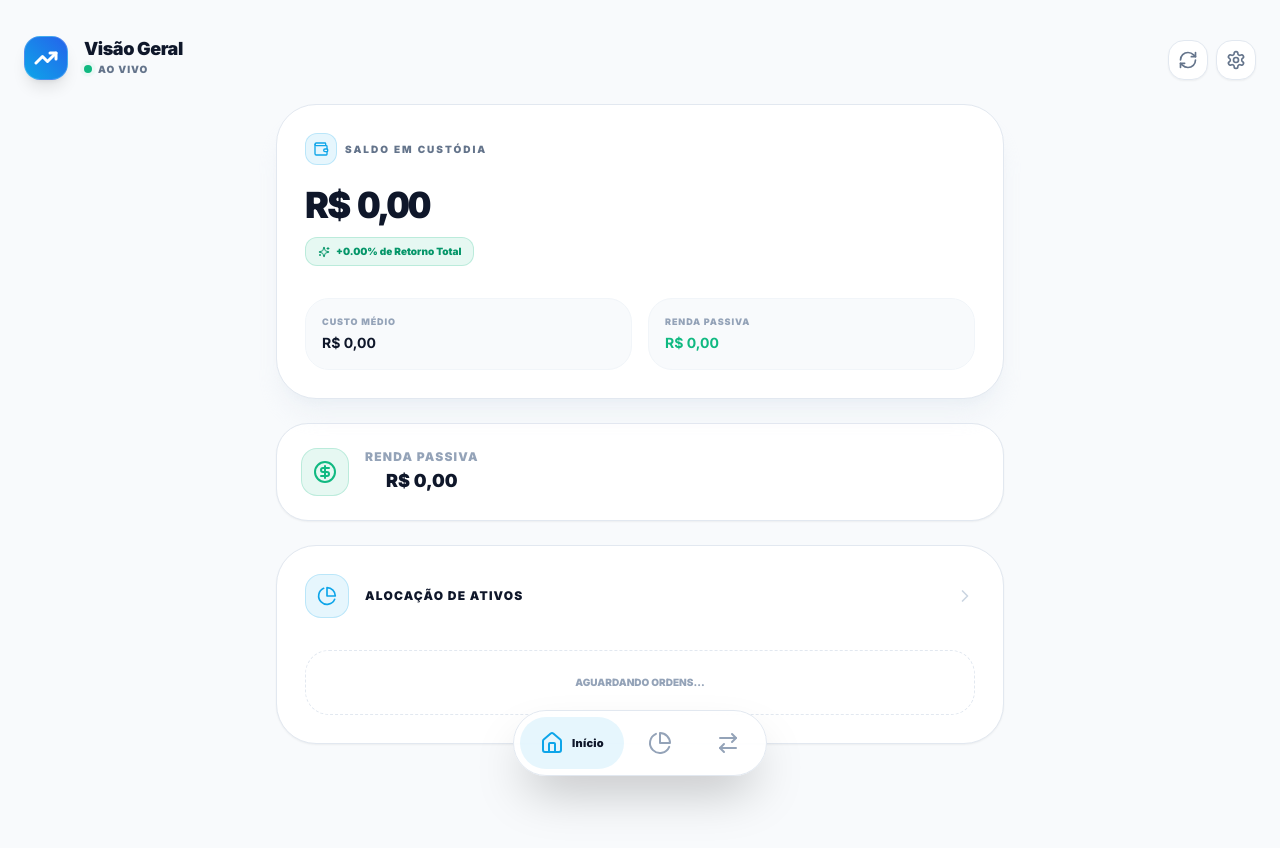
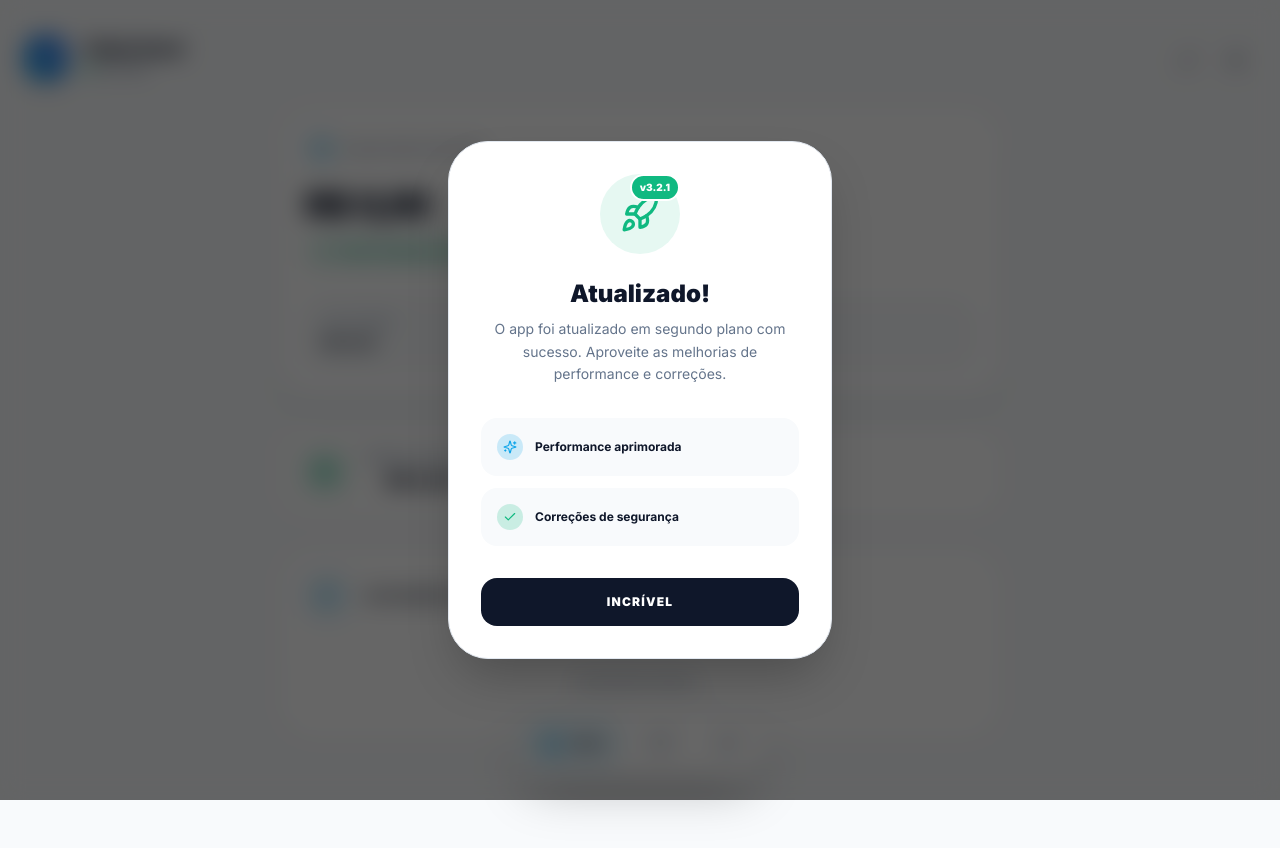
Before and after one commit to rafaelgabassi07-tech/CarteiraFIIs, a React (Vite) app: page / in a window 1280 px wide. Shown: the top 848 px of the page. Built offline with nearby package versions, Linux system fonts and the light colour scheme.

Commit message:
fix: Update app version and changelog
Updates the application version to 3.2.1. Includes a changelog entry detailing stability improvements and internal optimizations for the update process.

```diff
--- a/App.tsx
+++ b/App.tsx
@@ -1,6 +1,6 @@
 
 import React, { useState, useEffect, useMemo, useCallback, useRef } from 'react';
-import { Header, BottomNav, SwipeableModal } from './components/Layout';
+import { Header, BottomNav, SwipeableModal, ChangelogModal } from './components/Layout';
 import { Home } from './pages/Home';
 import { Portfolio } from './pages/Portfolio';
 import { Transactions } from './pages/Transactions';
@@ -8,14 +8,15 @@ import { Settings } from './pages/Settings';
 import { Transaction, AssetPosition, BrapiQuote, DividendReceipt, AssetType } from './types';
 import { getQuotes } from './services/brapiService';
 import { fetchUnifiedMarketData } from './services/geminiService';
-import { CheckCircle2 } from 'lucide-react';
+import { CheckCircle2, DownloadCloud } from 'lucide-react';
 
-const APP_VERSION = '3.2.0';
+const APP_VERSION = '3.2.1';
 const STORAGE_KEYS = {
   TXS: 'investfiis_v4_transactions',
   TOKEN: 'investfiis_v4_brapi_token',
   DIVS: 'investfiis_v4_div_cache',
   THEME: 'investfiis_theme',
+  LAST_VERSION: 'investfiis_last_version'
 };
 
 export type ThemeType = 'light' | 'dark' | 'system';
@@ -24,9 +25,11 @@ const App: React.FC = () => {
   const [currentTab, setCurrentTab] = useState('home');
   const [showSettings, setShowSettings] = useState(false);
   const [theme, setTheme] = useState<ThemeType>(() => (localStorage.getItem(STORAGE_KEYS.THEME) as ThemeType) || 'system');
-  const [toast, setToast] = useState<{type: 'success' | 'error', text: string} | null>(null);
+  const [toast, setToast] = useState<{type: 'success' | 'error' | 'info', text: string} | null>(null);
 
-  // Ref para controlar atualização pendente sem re-renderizar
+  // Controle de Atualização e Changelog
+  const [showChangelog, setShowChangelog] = useState(false);
+  const [updateReady, setUpdateReady] = useState(false);
   const updatePending = useRef(false);
 
   const [transactions, setTransactions] = useState<Transaction[]>(() => {
@@ -64,48 +67,54 @@ const App: React.FC = () => {
     localStorage.setItem(STORAGE_KEYS.THEME, theme);
   }, [theme]);
 
-  const showToast = useCallback((type: 'success' | 'error', text: string) => {
-    setToast({ type, text });
-    setTimeout(() => setToast(null), 3000);
+  // Changelog Check on Mount
+  useEffect(() => {
+    const lastVersion = localStorage.getItem(STORAGE_KEYS.LAST_VERSION);
+    if (lastVersion !== APP_VERSION) {
+      // Pequeno delay para garantir que o app carregou visualmente
+      setTimeout(() => setShowChangelog(true), 1000);
+      localStorage.setItem(STORAGE_KEYS.LAST_VERSION, APP_VERSION);
+    }
   }, []);
 
-  // SISTEMA DE ATUALIZAÇÃO SILENCIOSA (BACKGROUND v3.2.0)
+  const showToast = useCallback((type: 'success' | 'error' | 'info', text: string) => {
+    setToast({ type, text });
+    if (type !== 'info') setTimeout(() => setToast(null), 3000);
+  }, []);
+
+  // SISTEMA DE ATUALIZAÇÃO SILENCIOSA (BACKGROUND v3.2.1)
   useEffect(() => {
     const checkForUpdates = async () => {
       try {
-        // Busca versão evitando cache
         const res = await fetch(`./version.json?t=${Date.now()}`, { cache: 'no-store' });
         if (res.ok) {
           const data = await res.json();
           if (data.version !== APP_VERSION) {
-            console.log(`Nova versão disponível: ${data.version}. Aguardando background para atualizar.`);
+            console.log(`Nova versão detectada: ${data.version}`);
             updatePending.current = true;
+            setUpdateReady(true);
+            showToast('info', 'Nova atualização disponível. Atualizando em 2º plano...');
           }
         }
-      } catch (e) {
-        // Silencioso em caso de erro de rede
-      }
+      } catch (e) {}
     };
 
-    // Verifica a cada 2 minutos
     const interval = setInterval(checkForUpdates, 120 * 1000);
-    checkForUpdates(); // Verifica ao iniciar
+    checkForUpdates();
 
-    // Listener para aplicar atualização quando o usuário voltar ao app
     const handleVisibilityChange = () => {
       if (document.visibilityState === 'visible' && updatePending.current) {
-        console.log("Aplicando atualização em background...");
+        console.log("Aplicando atualização...");
         window.location.reload();
       }
     };
 
     document.addEventListener('visibilitychange', handleVisibilityChange);
-
     return () => {
       clearInterval(interval);
       document.removeEventListener('visibilitychange', handleVisibilityChange);
     };
-  }, []);
+  }, [showToast]);
 
   // Calculations
   const getQuantityOnDate = useCallback((ticker: string, dateLimit: string, txs: Transaction[]) => {
@@ -116,7 +125,7 @@ const App: React.FC = () => {
 
   const memoizedData = useMemo(() => {
     const sortedTxs = [...transactions].sort((a, b) => a.date.localeCompare(b.date));
-    const nowStr = new Date().toISOString().substring(0, 7); // YYYY-MM
+    const nowStr = new Date().toISOString().substring(0, 7);
     const today = new Date();
     today.setHours(0,0,0,0);
 
@@ -195,9 +204,9 @@ const App: React.FC = () => {
   return (
     <div className="min-h-screen transition-colors duration-500 bg-primary-light dark:bg-primary-dark">
       {toast && (
-        <div className="fixed top-8 left-1/2 -translate-x-1/2 z-[1000] w-[90%] max-w-sm animate-fade-in-up">
-          <div className={`flex items-center gap-3 p-4 rounded-3xl shadow-2xl border backdrop-blur-md ${toast.type === 'success' ? 'bg-emerald-500/90 border-emerald-400' : 'bg-rose-500/90 border-rose-400'} text-white`}>
-            <CheckCircle2 className="w-5 h-5" />
+        <div className="fixed top-8 left-1/2 -translate-x-1/2 z-[1000] w-[90%] max-w-sm animate-fade-in-up" onClick={() => updateReady && window.location.reload()}>
+          <div className={`flex items-center gap-3 p-4 rounded-3xl shadow-2xl border backdrop-blur-md ${toast.type === 'success' ? 'bg-emerald-500/90 border-emerald-400' : toast.type === 'info' ? 'bg-blue-500/90 border-blue-400 cursor-pointer' : 'bg-rose-500/90 border-rose-400'} text-white`}>
+            {updateReady ? <DownloadCloud className="w-5 h-5 animate-bounce" /> : <CheckCircle2 className="w-5 h-5" />}
             <span className="text-xs font-black uppercase tracking-wider">{toast.text}</span>
           </div>
         </div>
@@ -239,6 +248,12 @@ const App: React.FC = () => {
       </main>
 
       {!showSettings && <BottomNav currentTab={currentTab} onTabChange={setCurrentTab} />}
+
+      <ChangelogModal
+        isOpen={showChangelog}
+        onClose={() => setShowChangelog(false)}
+        version={APP_VERSION}
+      />
     </div>
   );
 };
--- a/components/Layout.tsx
+++ b/components/Layout.tsx
@@ -1,7 +1,7 @@
 
 import React, { useState, useRef, useEffect } from 'react';
 import { createPortal } from 'react-dom';
-import { Home, PieChart, ArrowRightLeft, Settings, ChevronLeft, RefreshCw, TrendingUp, Bell, ChevronDown } from 'lucide-react';
+import { Home, PieChart, ArrowRightLeft, Settings, ChevronLeft, RefreshCw, TrendingUp, Bell, Rocket, Sparkles, Check } from 'lucide-react';
 
 interface HeaderProps {
   title: string;
@@ -115,7 +115,7 @@ export const SwipeableModal: React.FC<{ isOpen: boolean; onClose: () => void; ch
 
   return createPortal(
     <div className="fixed inset-0 z-[300] flex items-end justify-center pointer-events-none">
-      <div className="absolute inset-0 bg-black/40 backdrop-blur-sm pointer-events-auto" onClick={onClose} />
+      <div className="absolute inset-0 bg-black/40 backdrop-blur-sm pointer-events-auto transition-opacity" onClick={onClose} />
       <div
         className="bg-white dark:bg-secondary-dark w-full h-[95dvh] rounded-t-[2.5rem] border-t border-slate-200 dark:border-white/10 shadow-2xl relative flex flex-col overflow-hidden pointer-events-auto transition-transform duration-500 ease-out"
         style={{ transform: `translateY(${offsetY}px)` }}
@@ -130,3 +130,37 @@ export const SwipeableModal: React.FC<{ isOpen: boolean; onClose: () => void; ch
     document.body
   );
 };
+
+export const ChangelogModal: React.FC<{ isOpen: boolean; onClose: () => void; version: string }> = ({ isOpen, onClose, version }) => {
+  if (!isOpen) return null;
+
+  return createPortal(
+    <div className="fixed inset-0 z-[400] flex items-center justify-center p-6 animate-fade-in">
+        <div className="absolute inset-0 bg-black/60 backdrop-blur-md" onClick={onClose} />
+        <div className="relative bg-white dark:bg-slate-900 w-full max-w-sm rounded-[2.5rem] p-8 border border-slate-200 dark:border-white/10 shadow-2xl flex flex-col items-center text-center">
+            <div className="w-20 h-20 bg-emerald-500/10 rounded-full flex items-center justify-center text-emerald-500 mb-6 relative">
+                <Rocket className="w-10 h-10" />
+                <div className="absolute top-0 right-0 bg-emerald-500 text-white text-[10px] font-black px-2 py-1 rounded-full border-2 border-white dark:border-slate-900">v{version}</div>
+            </div>
+            <h3 className="text-2xl font-black text-slate-900 dark:text-white mb-2">Atualizado!</h3>
+            <p className="text-slate-500 text-sm mb-8 leading-relaxed">
+               O app foi atualizado em segundo plano com sucesso. Aproveite as melhorias de performance e correções.
+            </p>
+            <div className="w-full space-y-3 mb-8">
+               <div className="flex items-center gap-3 text-left bg-slate-50 dark:bg-white/5 p-4 rounded-2xl">
+                  <div className="p-1.5 bg-accent/20 rounded-full text-accent"><Sparkles className="w-3.5 h-3.5" /></div>
+                  <span className="text-xs font-bold">Performance aprimorada</span>
+               </div>
+               <div className="flex items-center gap-3 text-left bg-slate-50 dark:bg-white/5 p-4 rounded-2xl">
+                   <div className="p-1.5 bg-emerald-500/20 rounded-full text-emerald-500"><Check className="w-3.5 h-3.5" /></div>
+                   <span className="text-xs font-bold">Correções de segurança</span>
+               </div>
+            </div>
+            <button onClick={onClose} className="w-full bg-slate-900 dark:bg-white text-white dark:text-slate-900 py-4 rounded-2xl font-black uppercase tracking-widest text-xs active:scale-95 transition-transform">
+                Incrível
+            </button>
+        </div>
+    </div>,
+    document.body
+  );
+};
--- a/index.html
+++ b/index.html
@@ -4,7 +4,7 @@
   <head>
     <meta charset="UTF-8" />
     <meta name="viewport" content="width=device-width, initial-scale=1.0, maximum-scale=1.0, user-scalable=no, viewport-fit=cover" />
-    <meta name="app-version" content="3.2.0" />
+    <meta name="app-version" content="3.2.1" />
     <meta http-equiv="Cache-Control" content="no-cache, no-store, must-revalidate" />
     <meta http-equiv="Pragma" content="no-cache" />
     <meta http-equiv="Expires" content="0" />
--- a/pages/Transactions.tsx
+++ b/pages/Transactions.tsx
@@ -10,7 +10,7 @@ const formatBRL = (val: number | undefined | null) => {
   return num.toLocaleString('pt-BR', { minimumFractionDigits: 2, maximumFractionDigits: 2 });
 };
 
-// Interface explícita para corrigir erro TS7006 no App.tsx
+// Interface explícita para corrigir erro de inferência no App.tsx
 interface TransactionsProps {
   transactions: Transaction[];
   onAddTransaction: (transaction: Omit<Transaction, 'id'>) => void;
--- a/public/version.json
+++ b/public/version.json
@@ -1,12 +1,12 @@
 
 {
-  "version": "3.2.0",
+  "version": "3.2.1",
   "date": "2024-06-05",
   "notes": [
     {
-      "type": "feat",
-      "title": "Atualizações Silenciosas",
-      "desc": "O app agora se atualiza automaticamente em segundo plano."
+      "type": "fix",
+      "title": "Melhorias de Estabilidade",
+      "desc": "Correções internas e otimização do processo de atualização."
     }
   ]
 }
```
